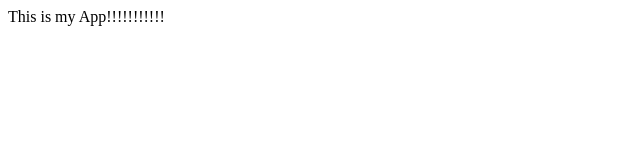
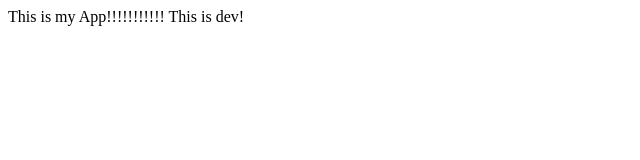
Before and after one commit to flecksj/it3038c-scripts, a plain HTML site: page testing/index.html in a window 1280 px wide. Shown: the full height of the page, 0-640 px from the left. Drawn offline with Linux system fonts and the light colour scheme.

Commit message:
this is my dev change

```diff
--- a/testing/index.html
+++ b/testing/index.html
@@ -6,6 +6,8 @@ My App
 <body>
 
 This is my App!!!!!!!!!!!
+
+This is dev!
 </body>
 </head>
 </html>
```
